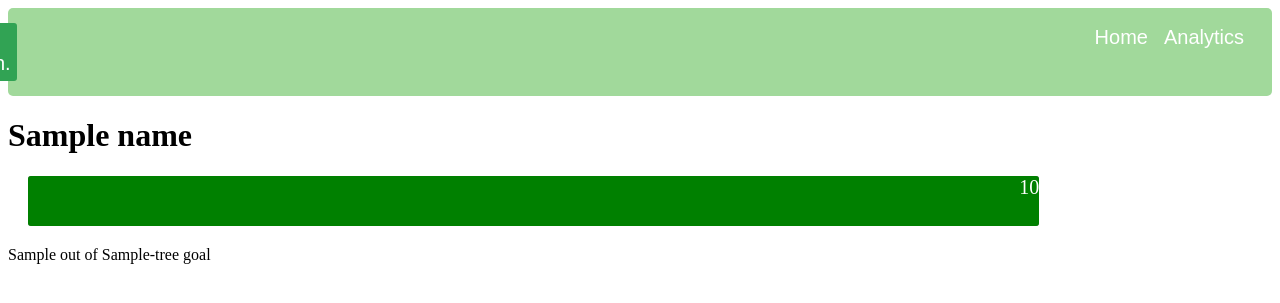
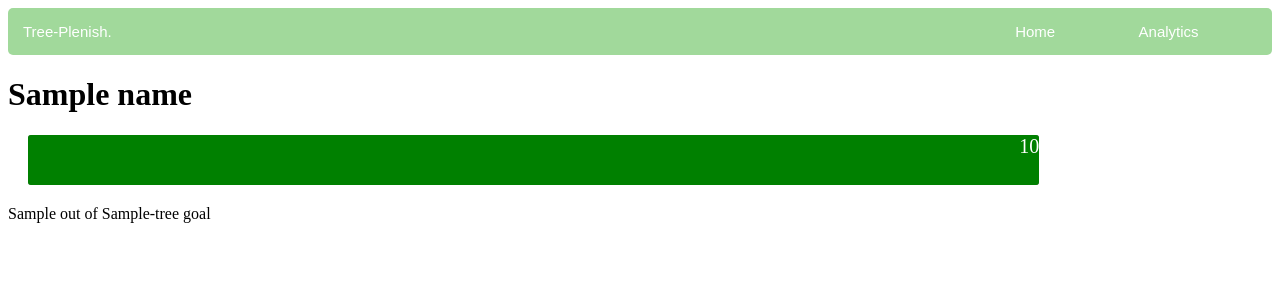
Before and after one commit to tree-plenish/map, a Flask app: template templates/school.html in a window 1280 px wide. Shown: the top 303 px of the page. Run offline with Flask 2, Linux system fonts and the light colour scheme; the template is opened without the code that fills it: most values are stand-ins (such as "Sample title", 1, 10 or a date in 2020).

Commit message:
progress on the header bar

```diff
--- a/app.py
+++ b/app.py
@@ -14,7 +14,7 @@ def index():
 def school():
     schoolName = request.args["school"].strip()
     try:
-        with open('schoolData.json', 'r') as f:
+        with open('./static/schoolData.json', 'r') as f:
             data = json.load(f)
             treeReqs = data[schoolName]['Tree Requests']
             treeGoal = data[schoolName]['Tree Goal']
--- a/static/style.css
+++ b/static/style.css
@@ -1,23 +0,0 @@
-.header{
-    display: flex;
-    padding: 15px;
-    background-color: #a1d99b;
-    font: 20px Arial, Helvetica, sans-serif;
-    justify-content: flex-end;
-    border-radius: 5px;
-}
-.headertext{
-    transition: text-decoration .5s;
-    transition: text-color .5s;
-    cursor: pointer;
-
-}
-.headertext:hover{
-    text-decoration: underline;
-    color: black;
-}
-.tree-plenish{
-    border-radius: 3px;
-    border: 3px solid;
-    border-color: #31a354;
-}
--- a/templates/school.html
+++ b/templates/school.html
@@ -3,18 +3,47 @@
 <head>
     <meta charset="UTF-8">
     <meta name="viewport" content="width=device-width, initial-scale=1.0">
-    <link rel="stylesheet" href="../static/style.css"/>
+    <!-- <link rel="stylesheet" href="../static/style.css"/> -->
     <title>Document</title>
+    <style>
+        .header{
+            display: grid;
+            grid-template-columns: 4fr 1fr;
+            padding: 15px;
+            background-color: #a1d99b;
+            font: 15px Arial, Helvetica, sans-serif;
+            border-radius: 5px;
+            min-width:960px;
+        }
+        .links{
+            display:grid;
+            grid-template-columns: 1fr 1fr;
+        }
+        .headertext{
+            transition: text-decoration .5s;
+            transition: text-color .5s;
+            cursor: pointer;
+            color:white;
+            margin-left: 5px;
+        }
+        .headertext:hover{
+            text-decoration: underline;
+            color: black;
+        }
+        .treeplenish{
+            color:white;
+        }
+    </style>
 </head>
 <body>
     <div class="header">
-        <div class="tree-plenish" style="padding:3px;margin-right:1075px;color:white;background-color:#31a354;">Tree-Plenish.</div>
-        <div class = "headertext" style="padding: 3px;color:white;" onclick='javascript:window.location.href=`index`;'>Home</div>
-        <div class = "headertext" style="padding: 3px;margin-right:10px;margin-left:10px;color:white;" onclick='javascript:window.location.href=`analytics`;'>Analytics</div>
+        <div class="treeplenish">Tree-Plenish.</div>
+        <div class="links">
+            <div class = "headertext"onclick='javascript:window.location.href=`index`;'>Home</div>
+            <div class = "headertext" onclick='javascript:window.location.href=`analytics`;'>Analytics</div>
+        </div>
     </div>
     <h1>{{ name }}</h1>
-    <!-- <div>{{ treeRequests }}</div>
-    <div>{{ treeGoal }}</div> -->
     <div id="progress-container" style="margin:20px;width:80%;height:50px;border-radius:3px;background-color:gray;">
         <div id="progress-bar" style="background-color:green;height:50px;text-align:right;border-radius:3px;font-size:20px;color:white;justify-content:center;">{{ progress }}</div>
     </div>
```
Also changed, not shown: templates/analytics.html (+33 -4 lines), templates/index.html (+36 -6 lines), templates/school_not_found.html (+36 -0 lines).
